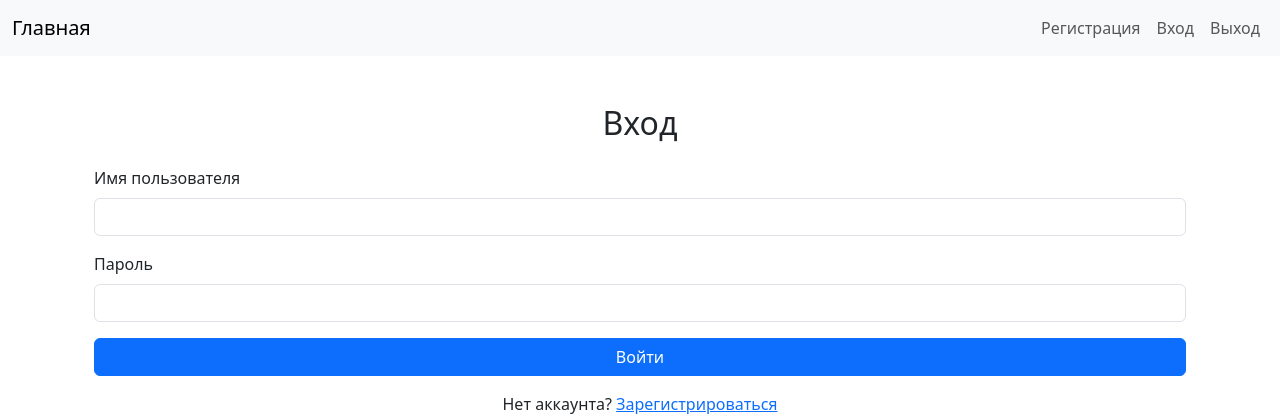
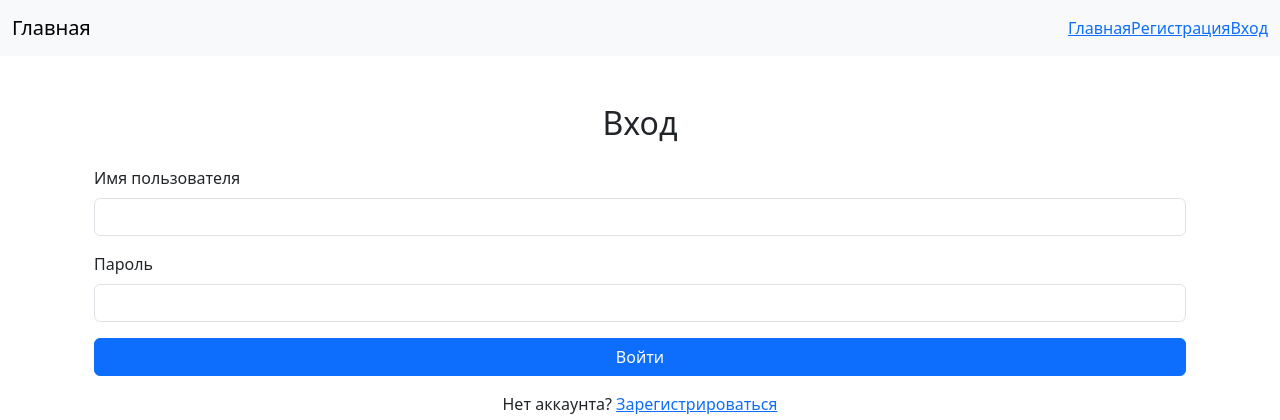
Before and after one commit to ibaragozz/MyLittleProject, a Django app: page /users/login/ in a window 1280 px wide. Shown: the top 420 px of the page. Run offline with Django 5.2, Linux system fonts and the light colour scheme.

Commit message:
edit base

```diff
--- a/templates/base.html
+++ b/templates/base.html
@@ -10,6 +10,13 @@
     <link rel="stylesheet" href="{% static 'css/style.css' %}">
 </head>
 <body>
+    {% if messages %}
+        <div class="alert alert-info">
+            {% for message in messages %}
+                <p>{{ message }}</p>
+            {% endfor %}
+        </div>
+    {% endif %}
     <header>
     <!-- Навигация -->
     <nav class="navbar navbar-expand-lg navbar-light bg-light">
@@ -20,15 +27,13 @@
             </button>
             <div class="collapse navbar-collapse" id="navbarNav">
                 <ul class="navbar-nav ms-auto">
-                    <li class="nav-item">
-                        <a class="nav-link" href="{% url 'register' %}">Регистрация</a>
-                    </li>
-                    <li class="nav-item">
-                        <a class="nav-link" href="{% url 'login' %}">Вход</a>
-                    </li>
-                    <li class="nav-item">
-                        <a class="nav-link" href="{% url 'logout' %}">Выход</a>
-                    </li>
+                            <li><a href="{% url 'home' %}">Главная</a></li>
+                    {% if user.is_authenticated %}
+                        <li><a href="{% url 'logout' %}">Выйти</a></li>
+                    {% else %}
+                        <li><a href="{% url 'register' %}">Регистрация</a></li>
+                        <li><a href="{% url 'login' %}">Вход</a></li>
+                    {% endif %}
                 </ul>
             </div>
         </div>
--- a/users/views.py
+++ b/users/views.py
@@ -1,6 +1,7 @@
 from django.contrib.auth import login, logout, authenticate
 from django.contrib.auth.forms import AuthenticationForm
 from django.shortcuts import render, redirect
+from django.contrib import messages
 from .forms import RegisterForm
 
 def register(request):
@@ -9,22 +10,30 @@ def register(request):
         if form.is_valid():
             user = form.save()  # Сохраняем пользователя
             login(request, user)  # Авторизуем пользователя сразу после регистрации
-            return redirect('home')  # Перенаправление на главную страницу
+            messages.success(request, "Вы успешно зарегистрированы! Пожалуйста, войдите.")  # Сообщение об успешной регистрации
+            return redirect('home')  # Редирект на главную страницу после регистрации
     else:
-        form = RegisterForm()
+        form = RegisterForm()  # Если это GET-запрос, показываем пустую форму
 
-    return render(request, 'users/register.html', {'form': form})
+    return render(request, 'users/register.html', {'form': form})  # Рендерим страницу с формой регистрации
+
 
 def login_view(request):
     if request.method == 'POST':
-        form = AuthenticationForm(data=request.POST)
-        if form.is_valid():
-            user = form.get_user()
+        username = request.POST['username']
+        password = request.POST['password']
+        user = authenticate(request, username=username, password=password)
+
+        if user is not None:
             login(request, user)
-            return redirect('home')
-    else:
-        form = AuthenticationForm()
-    return render(request, 'users/login.html', {'form': form})
+            return redirect('home')  # Редирект на главную страницу после входа
+
+        else:
+            # Логика для ошибки аутентификации
+            messages.error(request, "Неверный логин или пароль.")
+            return redirect('login')
+
+    return render(request, 'users/login.html')
 
 def logout_view(request):
     logout(request)
```
